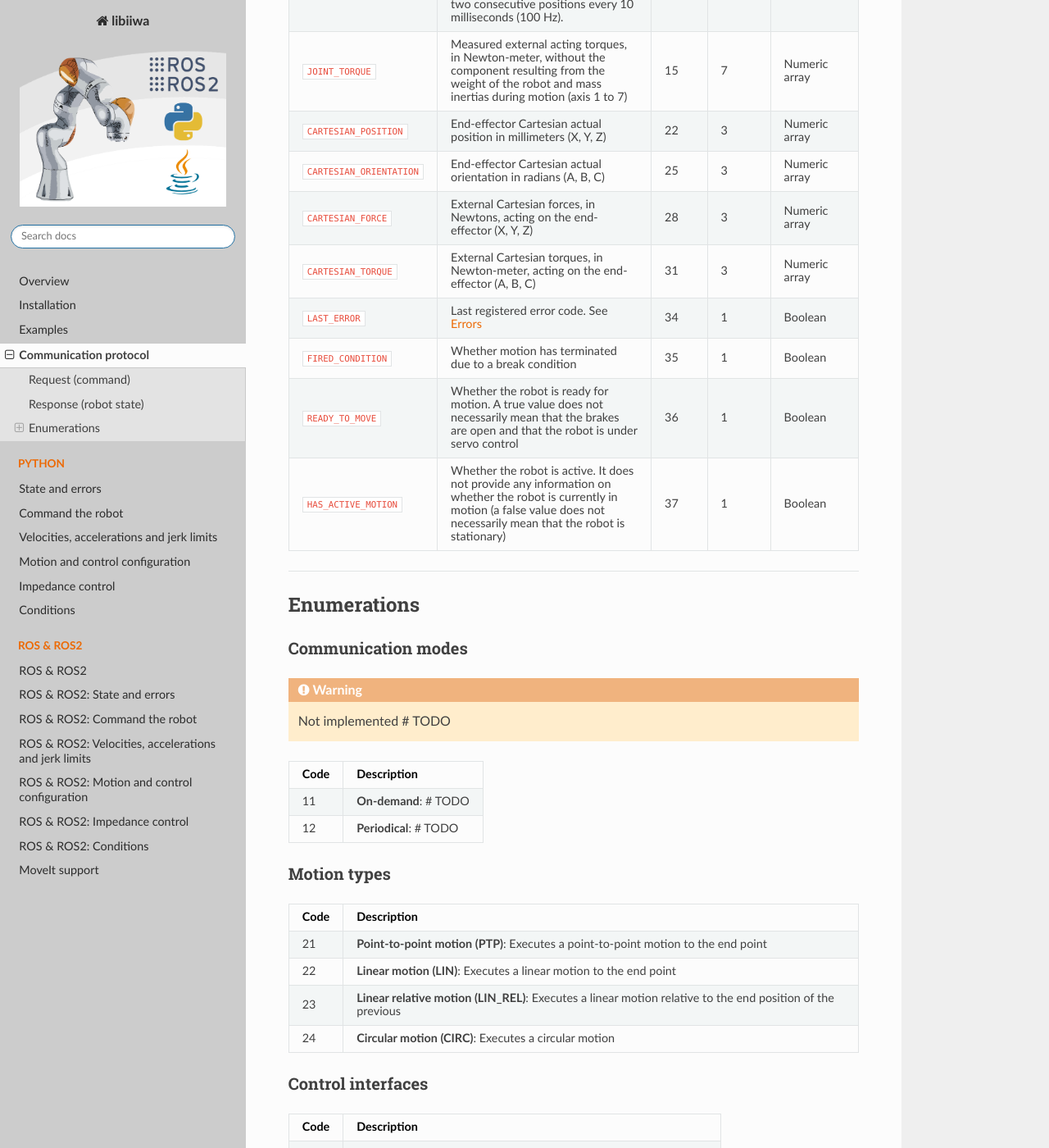
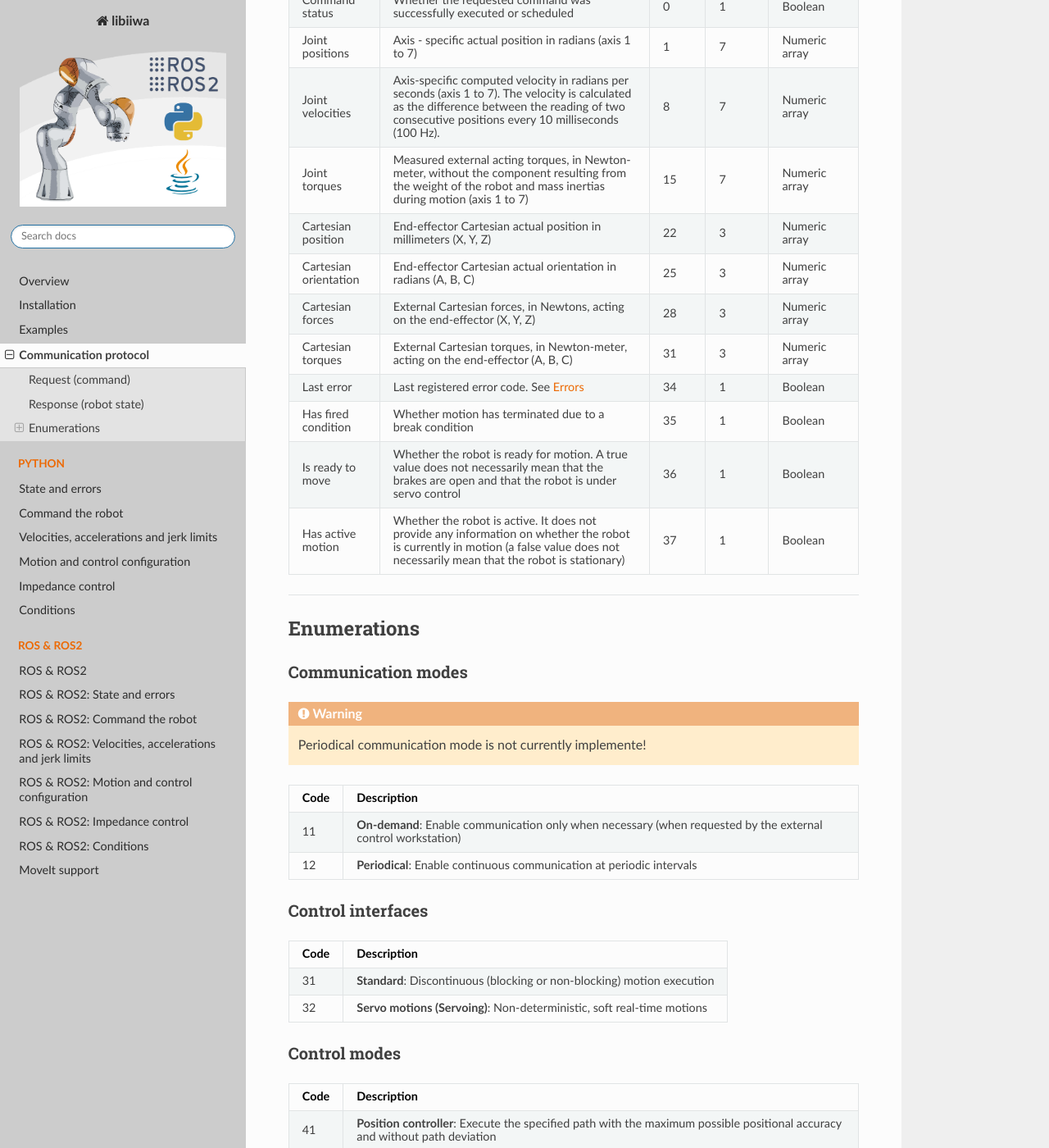
Before and after one commit to Toni-SM/libiiwa, a Sphinx documentation site: the page built from docs/source/intro/protocol.rst, in a window 1280 px wide and 1400 px high, scrolled down 2654 px. Shown: the whole window at 82% size. Built offline with Sphinx 7.4.7 and the Read the Docs theme 2.0.0, drawn with Linux system fonts in a browser that asks for light colours; the version number could not be read and is left out; some of the changed text lies outside the part shown.

Commit message:
Update protocol description

```diff
--- a/docs/source/intro/protocol.rst
+++ b/docs/source/intro/protocol.rst
@@ -6,10 +6,17 @@
 
 The communication has to be initiated from the external control workstation which sends a **command request** and receives the **robot state as response**
 
+.. note::
+
+    The communication protocol byte order, size and alignment uses the **network byte order** (which is always big-endian as defined in `IETF RFC 1700 <https://www.rfc-editor.org/rfc/rfc1700>`_)
+
 .. image:: ../_static/imgs/protocol-flow.png
     :width: 70%
     :align: center
     :alt: Protocol flow
+
+
+The following subsections describe the communication protocol, allowing the development of APIs in other programming languages, e.g.
 
 .. raw:: html
 
@@ -133,62 +140,62 @@
       - Index
       - Length
       - Interpreted type
-    * - :literal:`COMMAND_STATUS`
+    * - Command status
       - Whether the requested command was successfully executed or scheduled
       - 0
       - 1
       - Boolean
-    * - :literal:`JOINT_POSITION`
+    * - Joint positions
       - Axis\ |_| \-\ |_| \specific\ |_| \actual\ |_| \position\ |_| \in radians (axis 1 to 7)
       - 1
       - 7
       - Numeric array
-    * - :literal:`JOINT_VELOCITY`
+    * - Joint velocities
       - Axis-specific computed velocity in radians per seconds (axis 1 to 7). The velocity is calculated as the difference between the reading of two consecutive positions every 10 milliseconds (100 Hz).
       - 8
       - 7
       - Numeric array
-    * - :literal:`JOINT_TORQUE`
+    * - Joint torques
       - Measured external acting torques, in Newton-meter, without the component resulting from the weight of the robot and mass inertias during motion (axis 1 to 7)
       - 15
       - 7
       - Numeric array
-    * - :literal:`CARTESIAN_POSITION`
+    * - Cartesian position
       - End-effector Cartesian actual position in millimeters (X, Y, Z)
       - 22
       - 3
       - Numeric array
-    * - :literal:`CARTESIAN_ORIENTATION`
+    * - Cartesian orientation
       - End-effector Cartesian actual orientation in radians (A, B, C)
       - 25
       - 3
       - Numeric array
-    * - :literal:`CARTESIAN_FORCE`
+    * - Cartesian forces
       - External Cartesian forces, in Newtons, acting on the end-effector (X, Y, Z)
       - 28
       - 3
       - Numeric array
-    * - :literal:`CARTESIAN_TORQUE`
+    * - Cartesian torques
       - External Cartesian torques, in Newton-meter, acting on the end-effector (A, B, C)
       - 31
       - 3
       - Numeric array
-    * - :literal:`LAST_ERROR`
+    * - Last error
       - Last registered error code. See `Errors <#id6>`_
       - 34
       - 1
       - Boolean
-    * - :literal:`FIRED_CONDITION`
+    * - Has fired condition
       - Whether motion has terminated due to a break condition
       - 35
       - 1
       - Boolean
-    * - :literal:`READY_TO_MOVE`
+    * - Is ready to move
       - Whether the robot is ready for motion. A true value does not necessarily mean that the brakes are open and that the robot is under servo control
       - 36
       - 1
       - Boolean
-    * - :literal:`HAS_ACTIVE_MOTION`
+    * - Has active motion
       - Whether the robot is active. It does not provide any information on whether the robot is currently in motion (a false value does not necessarily mean that the robot is stationary)
       - 37
       - 1
@@ -206,7 +213,7 @@
 
 .. warning::
 
-    Not implemented # TODO
+    Periodical communication mode is not currently implemente!
 
 .. list-table::
     :header-rows: 1
@@ -214,26 +221,9 @@
     * - Code
       - Description
     * - 11
-      - **On-demand**: # TODO
+      - **On-demand**: Enable communication only when necessary (when requested by the external control workstation)
     * - 12
-      - **Periodical**: # TODO
-
-Motion types
-^^^^^^^^^^^^
-
-.. list-table::
-    :header-rows: 1
-
-    * - Code
-      - Description
-    * - 21
-      - **Point-to-point motion (PTP)**: Executes a point-to-point motion to the end point
-    * - 22
-      - **Linear motion (LIN)**: Executes a linear motion to the end point
-    * - 23
-      - **Linear relative motion (LIN_REL)**: Executes a linear motion relative to the end position of the previous
-    * - 24
-      - **Circular motion (CIRC)**: Executes a circular motion
+      - **Periodical**: Enable continuous communication at periodic intervals
 
 Control interfaces
 ^^^^^^^^^^^^^^^^^^
@@ -244,7 +234,7 @@
     * - Code
       - Description
     * - 31
-      - **Standard**: # TODO
+      - **Standard**: Discontinuous (blocking or non-blocking) motion execution
     * - 32
       - **Servo motions (Servoing)**: Non-deterministic, soft real-time motions
 
@@ -278,6 +268,23 @@
     * - 52
       - **Synchronous**: Motion commands are sent in steps to the real-time controller and executed (blocking)
 
+Motion types
+^^^^^^^^^^^^
+
+.. list-table::
+    :header-rows: 1
+
+    * - Code
+      - Description
+    * - 21
+      - **Point-to-point motion (PTP)**: Executes a point-to-point motion to the end point
+    * - 22
+      - **Linear motion (LIN)**: Executes a linear motion to the end point
+    * - 23
+      - **Linear relative motion (LIN_REL)**: Executes a linear motion relative to the end position of the previous
+    * - 24
+      - **Circular motion (CIRC)**: Executes a circular motion
+
 Errors
 ^^^^^^
 
@@ -287,16 +294,16 @@
     * - Code
       - Description
     * - -10
-      - **No error**: # TODO
+      - **No error**: No error. This is not a guarantee that there are no errors
     * - -11
-      - **Value error**: # TODO
+      - **Value error**: An operation or function receives an argument that has the right type but an inappropriate value
     * - -12
-      - **Invalid joint**: # TODO
+      - **Invalid joint**: Joint subscript is out of range
     * - -13
-      - **Synchronous motion**: # TODO
+      - **Synchronous motion**: Synchronous motion command execution failed
     * - -14
-      - **Asynchronous motion**: # TODO
+      - **Asynchronous motion**: Asynchronous motion command execution failed
     * - -15
-      - **Validation for impedance**: # TODO
+      - **Validation for impedance**: Validation of the load model for impedance control to use servo motions has failed
     * - -16
-      - **Invalid configuration**: # TODO
+      - **Invalid configuration**: The robot has been configured to work with incompatible control settings
```
